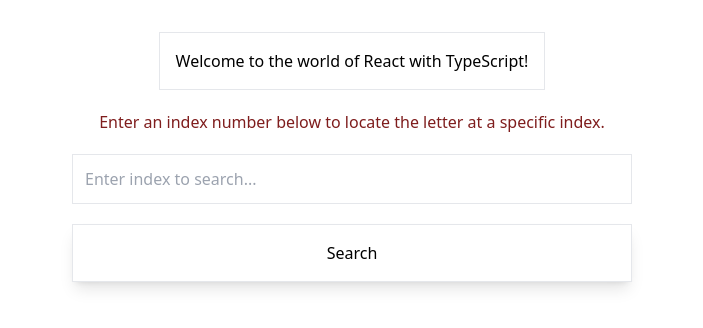
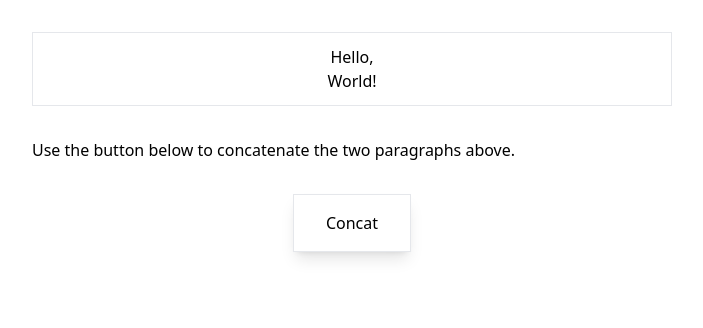
Before and after one commit to xiraynedev/fundamentals, a React app: page / in a window 1280 px wide. Shown: the top 328 px of the page, without its empty margins (288-991 px from the left). Built offline with nearby package versions, Linux system fonts and the light colour scheme.

Commit message:
add concat component

```diff
--- a/src/components/Container/Container.tsx
+++ b/src/components/Container/Container.tsx
@@ -1,8 +1,8 @@
 import {FC} from 'react';
-import {At} from '../String/At/At';
+import {Concat} from '../String/Concat/Concat';
 
 export const Container: FC = () => {
   return (
-    <At />
+    <Concat />
   );
 };
--- /dev/null
+++ b/src/components/String/Concat/Concat.tsx
@@ -0,0 +1,29 @@
+import {FC, useState} from 'react';
+
+export const Concat: FC = () => {
+
+  const [concatString, setConcatString] = useState('');
+
+  const string1 = 'Hello, ';
+  const string2 = 'World!';
+
+  const handleClick = () => {
+    setConcatString(string1.concat(string2));
+  };
+
+  return (
+    <>
+      <div className="flex flex-col items-center mt-8 p-3 border w-6/12 mx-auto">
+        <p>Hello, </p>
+        <p>World!</p>
+      </div>
+      <p className='w-6/12 mx-auto mt-8'>Use the button below to concatenate the two paragraphs above.</p>
+      <button
+      onClick={handleClick}
+        className='border shadow-lg py-4 px-8 block mx-auto mt-8'>Concat</button>
+      {
+        concatString && <p className='w-6/12 text-center p-3 border mx-auto mt-8'>{concatString}</p>
+      }
+    </>
+  );
+};
```
